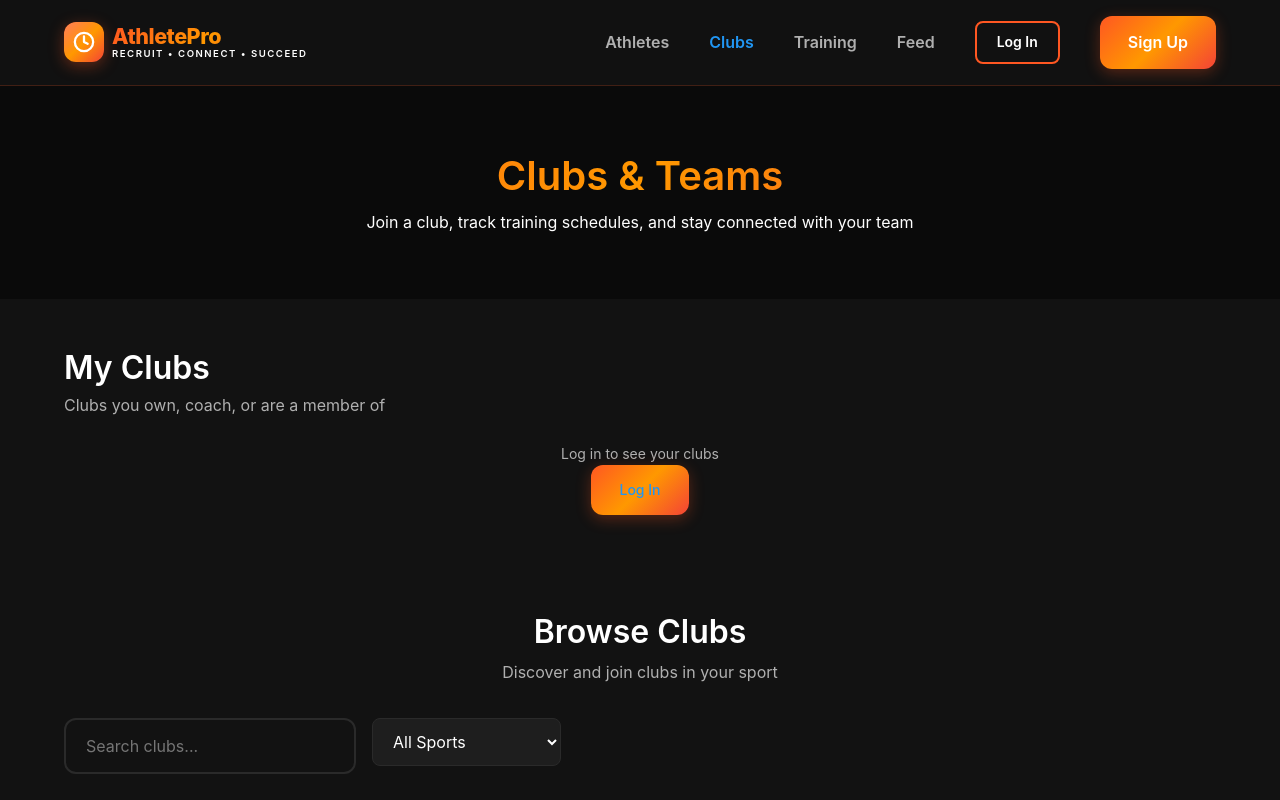
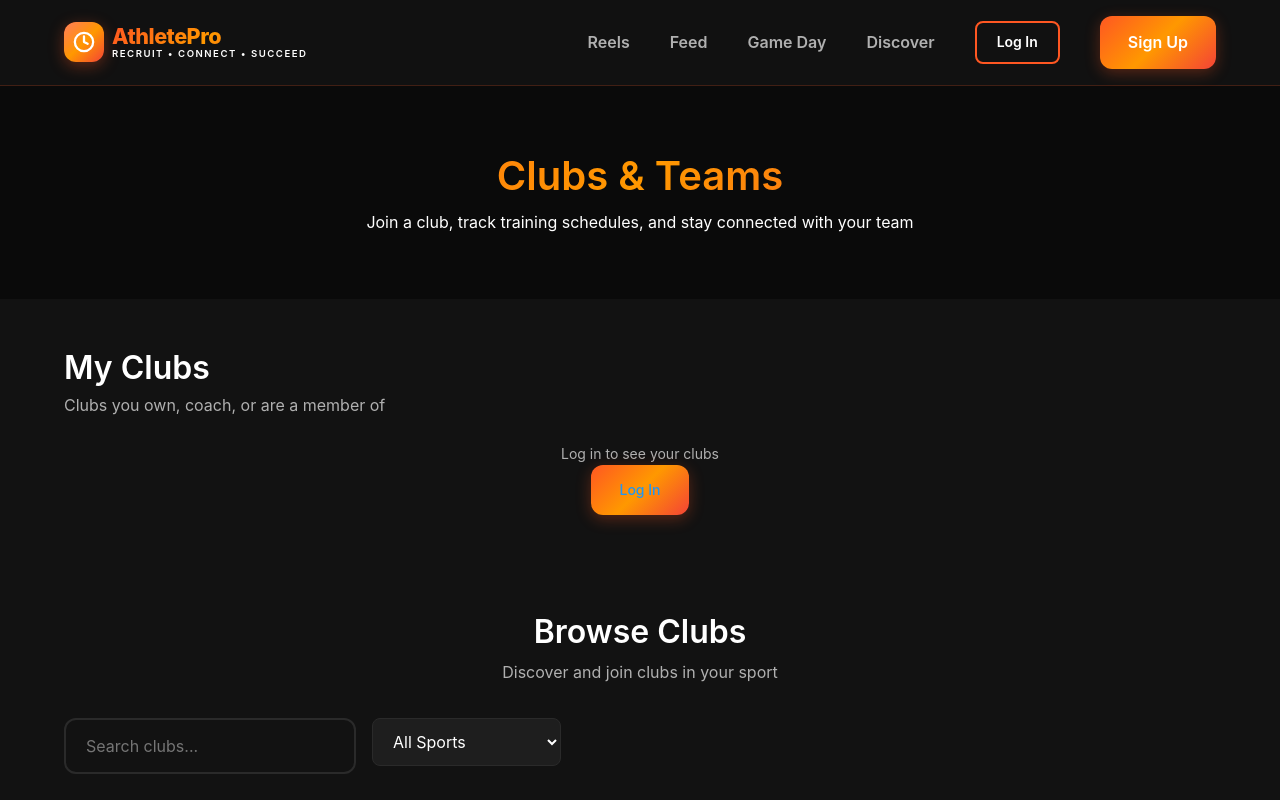
Before and after one commit to iclbusiness/AthleteProV2, a website: page clubs.html in a window 1280 px wide. Shown: the top 800 px of the page. Drawn offline with Linux system fonts and the light colour scheme.

Commit message:
Fix nav tabs, Discover link, and gameday init blocking
- Rename Athletes→Discover across all pages, point to index.html#browse
- Standardize nav to Reels/Feed/Game Day/Discover on all pages
- Remove extra static tabs (Training on dashboard, mismatched tabs on clubs)
  that stacked on top of dynamically injected Messages/Dashboard links
- Make initGameDayPage() non-blocking: fire async Firestore loads without
  awaiting so buttons are interactive immediately on page load

Co-Authored-By: Claude Sonnet 4.6 <noreply@anthropic.com>

```diff
--- a/clubs.html
+++ b/clubs.html
@@ -24,10 +24,10 @@
           </div>
         </a>
         <div class="nav-links">
-          <a href="index.html" class="nav-link">Athletes</a>
-          <a href="clubs.html" class="nav-link active">Clubs</a>
-          <a href="training.html" class="nav-link">Training</a>
+          <a href="reels.html" class="nav-link">Reels</a>
           <a href="feed.html" class="nav-link">Feed</a>
+          <a href="gameday.html" class="nav-link">Game Day</a>
+          <a href="index.html#browse" class="nav-link">Discover</a>
           <div id="navUserDisplay" class="auth-logged-in"></div>
           <a href="login.html" class="btn btn-secondary btn-sm auth-logged-out">Log In</a>
           <a href="signup.html" class="btn btn-primary auth-logged-out">Sign Up</a>
```
Also changed, not shown: dashboard.html (+1 -2 lines), feed.html (+1 -1 lines), gameday.html (+1 -1 lines), gameday.js (+6 -4 lines), index.html (+1 -1 lines), login.html (+1 -1 lines), messages.html (+1 -1 lines), profile.html (+1 -1 lines), scout-dashboard.html (+1 -1 lines), signup.html (+1 -1 lines), training.html (+1 -1 lines).
